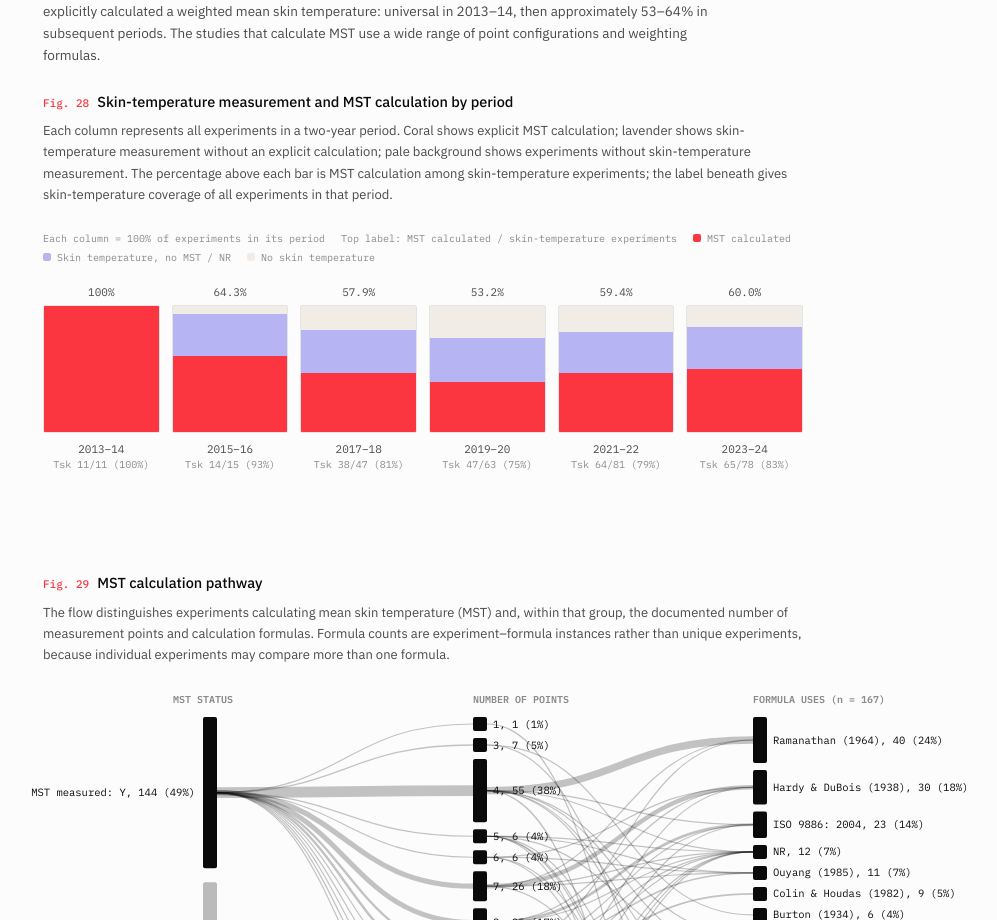
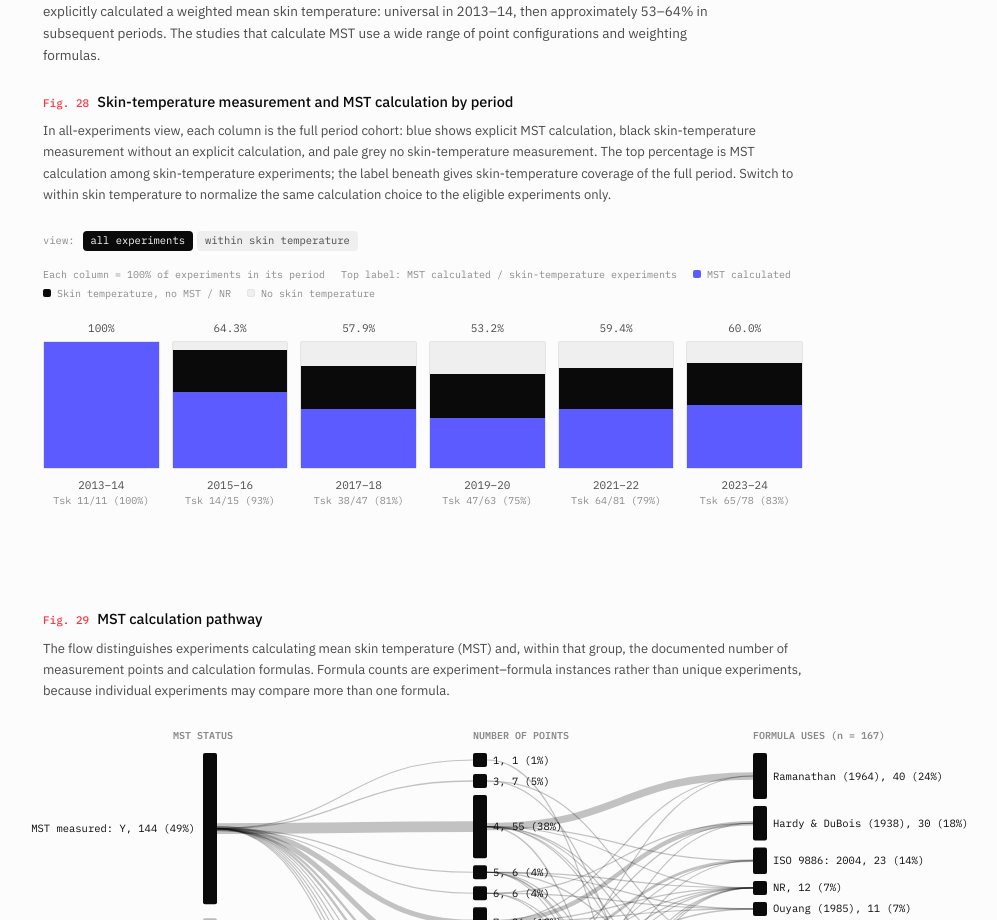
Before and after one commit to bilgekobas/indoor-thermal-physiology-metadata-atlas, a React (Vite) app: page /body in a window 1280 px wide. Shown: the part 9460-10380 px from the top of the page, without its empty margins (253-1250 px from the left). Built offline with nearby package versions, Linux system fonts and the light colour scheme.

Commit message:
Add responsive MST composition and normalization toggle

```diff
--- a/src/pages/ChapterBody.jsx
+++ b/src/pages/ChapterBody.jsx
@@ -5,7 +5,7 @@ import { figNum } from '../figureRegistry.js'
 import InteractiveBarChart from '../components/InteractiveBarChart.jsx'
 import CooccurrenceMatrix from '../components/CooccurrenceMatrix.jsx'
 import BodySiteMap from '../components/BodySiteMap.jsx'
-import OverallByPeriod, { PeriodHeatmap } from '../components/OverallByPeriod.jsx'
+import OverallByPeriod, { PeriodHeatmap, ToggleGroup } from '../components/OverallByPeriod.jsx'
 import { useTooltip, TooltipPortal } from '../components/Tooltip.jsx'
 import { CodeChip } from '../components/CodeChip.jsx'
 
@@ -456,6 +456,7 @@ function SignalSensorBrandSankey({ overall, signalTotals, signalInstanceTotals,
 
 
 function MstCalculationPrevalence({ mst }) {
+  const [view, setView] = useState('allExperiments')
   const byPeriod = mst.periods.map((period) => {
     const allStatuses = mst.calc_rate_by_period.filter((r) => r.period === period)
     // NAN denotes experiments without skin-temperature measurement and is
@@ -479,26 +480,53 @@ function MstCalculationPrevalence({ mst }) {
 
   return (
     <div className="max-w-[760px]">
+      <div className="flex flex-wrap items-center gap-2 mb-4">
+        <span className="text-[10.5px] text-inkfaint font-data">view:</span>
+        <ToggleGroup
+          value={view}
+          onChange={setView}
+          options={[
+            { value: 'allExperiments', label: 'all experiments' },
+            { value: 'skinTempOnly', label: 'within skin temperature' },
+          ]}
+        />
+      </div>
       <div className="flex flex-wrap items-center gap-x-4 gap-y-1 mb-4 font-data text-[10px] text-inkfaint">
-        <span>Each column = 100% of experiments in its period</span>
-        <span>Top label: MST calculated / skin-temperature experiments</span>
-        <span className="inline-flex items-center gap-1.5"><span className="w-2 h-2 rounded-sm bg-[#FB3640]" />MST calculated</span>
-        <span className="inline-flex items-center gap-1.5"><span className="w-2 h-2 rounded-sm bg-[#B7B4F4]" />Skin temperature, no MST / NR</span>
-        <span className="inline-flex items-center gap-1.5"><span className="w-2 h-2 rounded-sm bg-[#F1EDE6]" />No skin temperature</span>
+        {view === 'allExperiments' ? (
+          <>
+            <span>Each column = 100% of experiments in its period</span>
+            <span>Top label: MST calculated / skin-temperature experiments</span>
+            <span className="inline-flex items-center gap-1.5"><span className="w-2 h-2 rounded-sm bg-[#5B5BFF]" />MST calculated</span>
+            <span className="inline-flex items-center gap-1.5"><span className="w-2 h-2 rounded-sm bg-[#0A0A0A]" />Skin temperature, no MST / NR</span>
+            <span className="inline-flex items-center gap-1.5"><span className="w-2 h-2 rounded-sm bg-[#EFEFEF] border border-line" />No skin temperature</span>
+          </>
+        ) : (
+          <>
+            <span>Each column = 100% of experiments measuring skin temperature in its period</span>
+            <span className="inline-flex items-center gap-1.5"><span className="w-2 h-2 rounded-sm bg-[#5B5BFF]" />MST calculated</span>
+            <span className="inline-flex items-center gap-1.5"><span className="w-2 h-2 rounded-sm bg-[#0A0A0A]" />No MST / NR</span>
+          </>
+        )}
       </div>
-      <div className="overflow-x-auto">
-        <div className="grid grid-cols-6 gap-3 min-w-[650px]">
+      <div>
+        <div className="grid grid-cols-3 sm:grid-cols-6 gap-x-2 gap-y-5 sm:gap-x-3 sm:gap-y-0">
           {byPeriod.map(({ period, calculated, skinTempTotal, allTotal, calcAmongSkinTemp, skinTempAmongAll, calcAmongAll }) => (
             <div key={period} className="min-w-0 text-center">
               <div className="h-5 flex items-end justify-center font-data text-[11px] text-inkmid tabular-nums">
                 {calcAmongSkinTemp.toFixed(calcAmongSkinTemp === 100 ? 0 : 1)}%
               </div>
               <div
-                className="relative h-32 mt-1 overflow-hidden rounded-sm border border-line bg-[#F1EDE6]"
+                className="relative h-32 mt-1 overflow-hidden rounded-sm border border-line bg-[#EFEFEF]"
                 title={`${period}: skin temperature in ${skinTempTotal} of ${allTotal} experiments (${skinTempAmongAll.toFixed(1)}%); MST calculated in ${calculated} of ${skinTempTotal} skin-temperature experiments (${calcAmongSkinTemp.toFixed(1)}%)`}
               >
-                <div className="absolute inset-x-0 bottom-0 bg-[#B7B4F4]" style={{ height: `${skinTempAmongAll}%` }} />
-                <div className="absolute inset-x-0 bottom-0 bg-[#FB3640]" style={{ height: `${calcAmongAll}%` }} />
+                <div
+                  className="absolute inset-x-0 bottom-0 bg-[#0A0A0A]"
+                  style={{ height: `${view === 'allExperiments' ? skinTempAmongAll : 100}%` }}
+                />
+                <div
+                  className="absolute inset-x-0 bottom-0 bg-[#5B5BFF]"
+                  style={{ height: `${view === 'allExperiments' ? calcAmongAll : calcAmongSkinTemp}%` }}
+                />
               </div>
               <div className="mt-2 font-data text-[11px] text-inkmid">{period}</div>
               <div className="font-data text-[10px] text-inkfaint tabular-nums">Tsk {skinTempTotal}/{allTotal} ({skinTempAmongAll.toFixed(0)}%)</div>
@@ -930,7 +958,7 @@ export default function ChapterBody({ data }) {
         title="Mean skin temperature"
         intro={`Skin temperature was measured in 75–100% of experiments across periods. Among those experiments, ${mst.n_mst_studies} explicitly calculated a weighted mean skin temperature: universal in 2013–14, then approximately 53–64% in subsequent periods. The studies that calculate MST use a wide range of point configurations and weighting formulas.`}
       >
-        <FigureCard figNumber={figNum('mst-calculation-prevalence')} title="Skin-temperature measurement and MST calculation by period" plotWidth={980} commentary="Each column represents all experiments in a two-year period. Coral shows explicit MST calculation; lavender shows skin-temperature measurement without an explicit calculation; pale background shows experiments without skin-temperature measurement. The percentage above each bar is MST calculation among skin-temperature experiments; the label beneath gives skin-temperature coverage of all experiments in that period.">
+        <FigureCard figNumber={figNum('mst-calculation-prevalence')} title="Skin-temperature measurement and MST calculation by period" plotWidth={980} commentary="In all-experiments view, each column is the full period cohort: blue shows explicit MST calculation, black skin-temperature measurement without an explicit calculation, and pale grey no skin-temperature measurement. The top percentage is MST calculation among skin-temperature experiments; the label beneath gives skin-temperature coverage of the full period. Switch to within skin temperature to normalize the same calculation choice to the eligible experiments only.">
           <MstCalculationPrevalence mst={mst} />
         </FigureCard>
 
```
